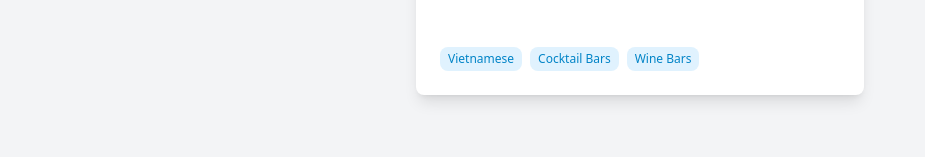
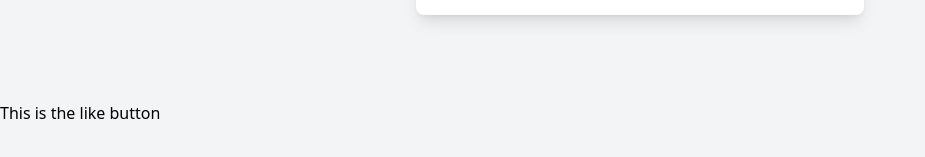
Before and after one commit to MishanGagnon/restaurant, a Next.js app: page /testCard in a window 1280 px wide. Shown: the part 579-736 px from the top of the page, without its empty margins (0-925 px from the left). Built offline with nearby package versions, Linux system fonts and the light colour scheme.

Commit message:
focusing on implementing button and their functionality

```diff
--- a/app/testCard/RestaurantCard.tsx
+++ b/app/testCard/RestaurantCard.tsx
@@ -26,7 +26,7 @@ function RestaurantCard({ props }: CardProps) {
     }
 
     return (
-        <div className='bg-gray-100 min-h-screen flex items-center justify-center'>
+        <div className='bg-gray-100 min-h-[80vh] flex items-center justify-center'>
             <div id="card-container" className='bg-white rounded-lg shadow-lg max-w-md w-full '>
                 <div className="pt-5 w-92 mx-auto items-center pb-2 ">
                     <Image
--- a/app/testCard/page.tsx
+++ b/app/testCard/page.tsx
@@ -1,9 +1,15 @@
+'use client'
+
 import React from 'react'
 import RestaurantCard from './RestaurantCard';
+import { RestaurantInfo } from './RestaurantInfo';
+import { useState } from 'react';
 
 const page = () => {
 
-    const testRestaurantData = {
+    const [currentIndex, setcurrentIndex] = useState(0);
+
+    const restaurantData: RestaurantInfo[] = [{
         restaurant_id: "qh8SGt-7jd-JTXCxe7Amlg",
         name: "Peridot",
         address: "118 W Liberty St, Ann Arbor, MI 48104",
@@ -15,11 +21,22 @@ const page = () => {
         distance: 1432.84,
         location: "Ann Arbor",
         closing_times: ["1200", "1200", "1200", "0100", "0100", "0100", "0100"]
-    };
+    }];
+
+    const nextCard = () => {
+        setcurrentIndex((prev) =>
+            prev === restaurantData.length - 1 ? 0 : prev + 1
+        )
+    }
+
+
 
     return (
         <div className="App">
-            <RestaurantCard props={testRestaurantData} />
+            <RestaurantCard props={restaurantData[currentIndex]} />
+            <div id="buttons" className='bg-gray-100 border-'>
+                <button onClick={nextCard} className="rounded-full my-10 text-black">This is the like button</button>
+            </div>
         </div>
     );
 }
```
